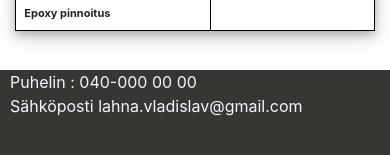
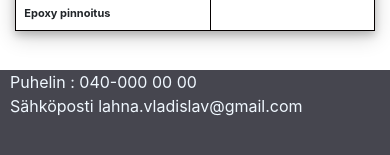
Before and after one commit to juriki/juriki.github.io, a React (Create React App) app: page / in a window 390 px wide. Shown: the part 2198-2353 px from the top of the page. Built offline with nearby package versions, Linux system fonts and the light colour scheme.

Commit message:
footer color fix

```diff
--- a/src/Footer/Footer.css
+++ b/src/Footer/Footer.css
@@ -6,7 +6,7 @@
     margin-bottom: 0px;
     color: azure;
     float: left;
-    background-color: rgb(55, 54, 51);
+    background-color: rgb(70, 70, 79);
 
 }
 
@@ -15,7 +15,7 @@
             margin-top: 10px;
             width: 100%;
             height: 95px;
-            background-color: rgb(55, 54, 51);
+            background-color: rgb(70, 70, 79);
         }
 
 
```
